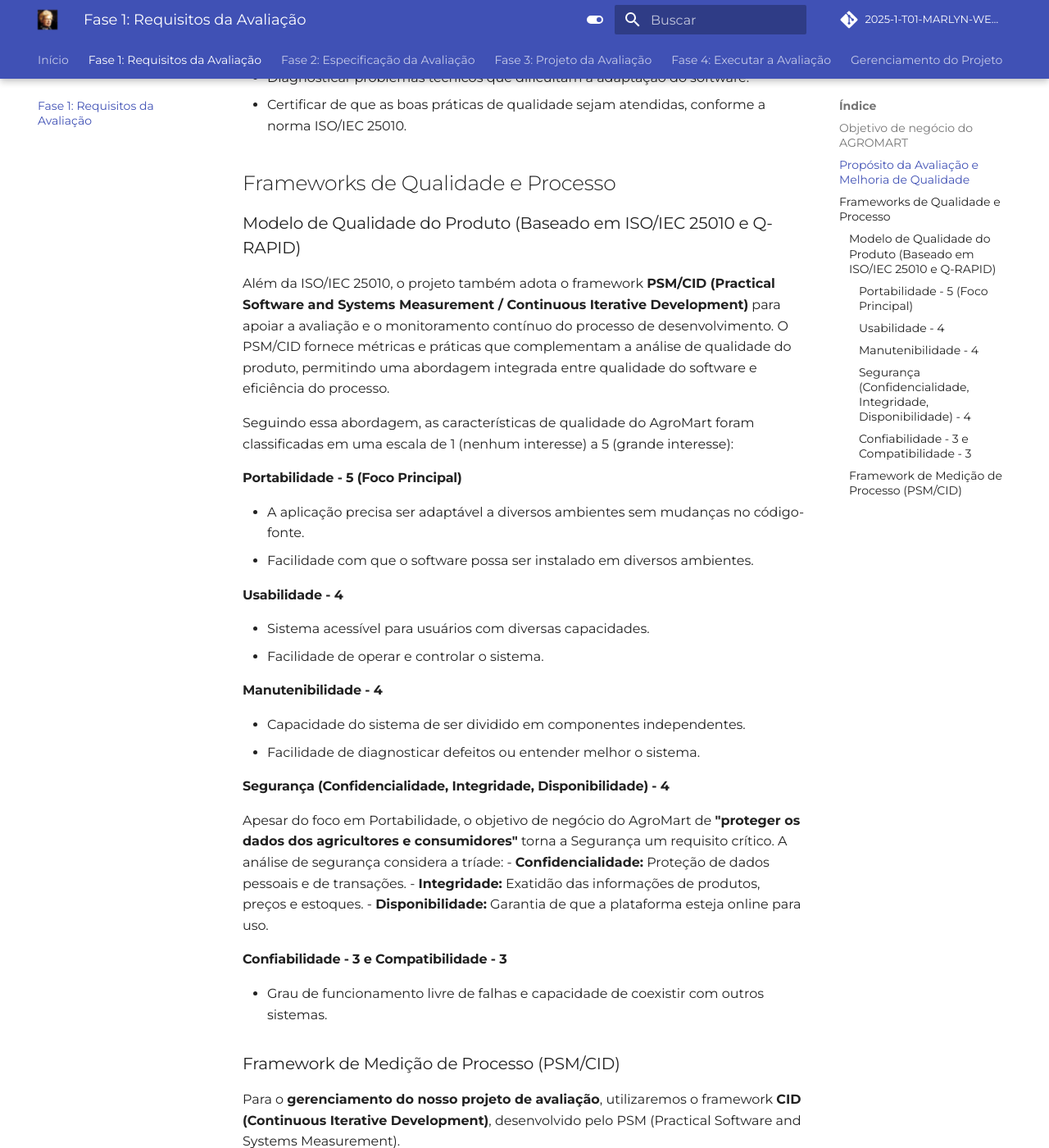
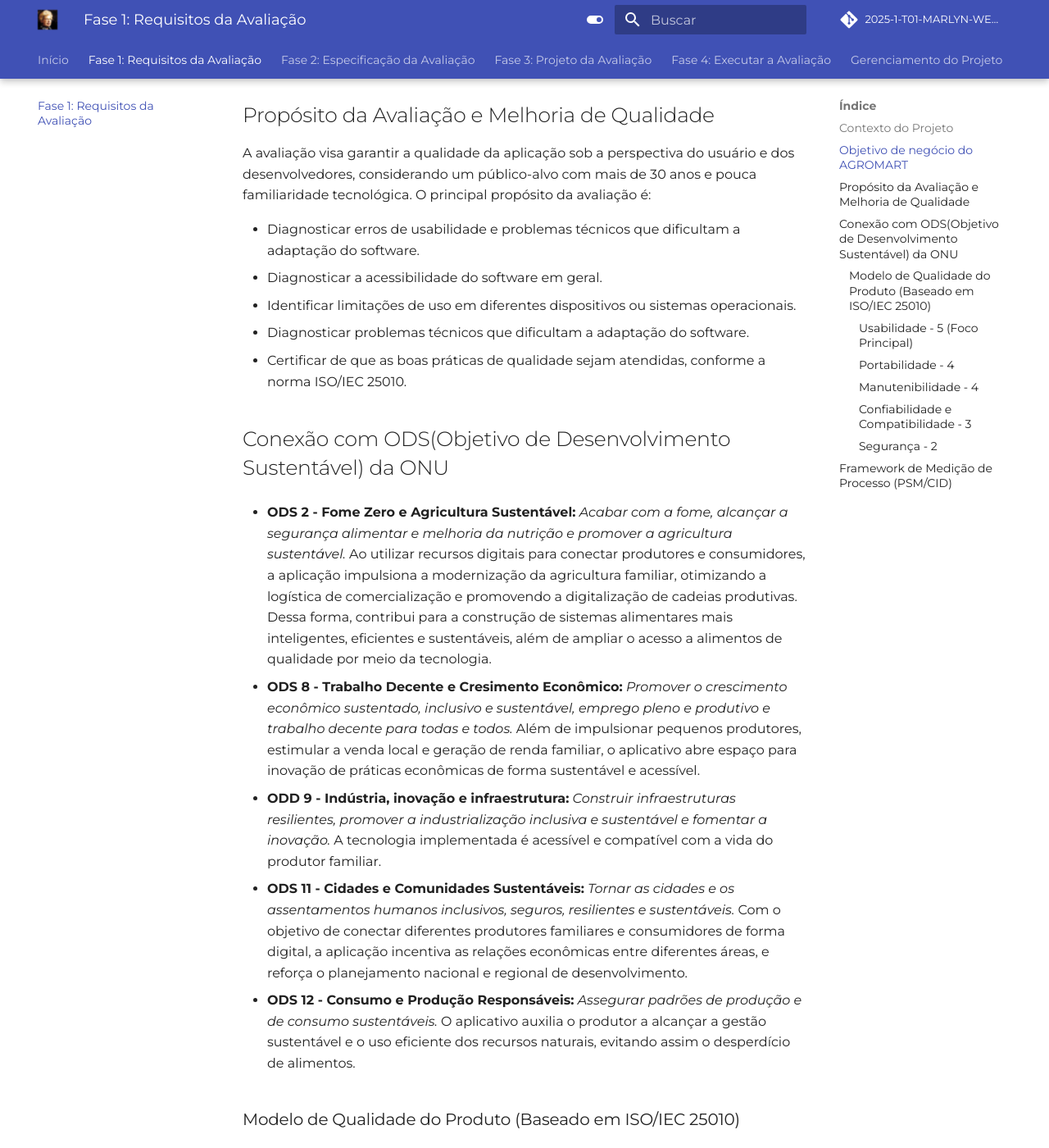
Before and after one commit to FCTE-Qualidade-de-Software-1/2025-1-T01-MARLYN-WESCOFF, an MkDocs documentation site: the page built from docs/fase1.md, in a window 1280 px wide and 1400 px high, scrolled down 819 px. Shown: the whole window at 82% size. Built offline with MkDocs 1.6.1 and Material for MkDocs 9.7.7, drawn with Linux system fonts in a browser that asks for light colours; comment, search, counter and statistics services are not loaded; some of the changed text lies outside the part shown.

Commit message:
fix: fase 1

```diff
--- a/docs/fase1.md
+++ b/docs/fase1.md
@@ -1,6 +1,12 @@
 # Fase 1: Estabelecer os Requisitos da Avaliação
 
 Nesta fase inicial, são definidos o contexto do projeto, o produto a ser avaliado, o propósito da avaliação e os requisitos de qualidade que servirão como base para as fases subsequentes.
+
+## Contexto do Projeto
+
+Este projeto visa desenvolver a análise crítica e compreensão da equipe, no contexto da disciplina de Qualidade de Software, para que assim possam-se aplicar técnicas e normas necessárias para assegurar a qualidade de produtos e processos de software
+desde o começo do seu processo de desenvolvimento. Assim, foi feita uma análise crítica, considerando vários aspectos de qualidade em uma aplicação real.
+
 
 ## Objetivo de negócio do AGROMART
 
@@ -12,40 +18,50 @@
 
 A avaliação visa garantir a qualidade da aplicação sob a perspectiva do usuário e dos desenvolvedores, considerando um público-alvo com mais de 30 anos e pouca familiaridade tecnológica. O principal propósito da avaliação é:
 
+- Diagnosticar erros de usabilidade e problemas técnicos que dificultam a adaptação do software.
+- Diagnosticar a acessibilidade do software em geral.
 - Identificar limitações de uso em diferentes dispositivos ou sistemas operacionais.
 - Diagnosticar problemas técnicos que dificultam a adaptação do software.
 - Certificar de que as boas práticas de qualidade sejam atendidas, conforme a norma ISO/IEC 25010.
 
-## Frameworks de Qualidade e Processo
+## Conexão com ODS(Objetivo de Desenvolvimento Sustentável) da ONU
 
-### Modelo de Qualidade do Produto (Baseado em ISO/IEC 25010 e Q-RAPID)
+- **ODS 2 - Fome Zero e Agricultura Sustentável:** *Acabar com a fome, alcançar a segurança alimentar e melhoria da nutrição e promover a agricultura sustentável.* Ao utilizar recursos digitais para conectar produtores e consumidores, a aplicação impulsiona a modernização da agricultura familiar, otimizando a logística de comercialização e promovendo a digitalização de cadeias produtivas. Dessa forma, contribui para a construção de sistemas alimentares mais inteligentes, eficientes e sustentáveis, além de ampliar o acesso a alimentos de qualidade por meio da tecnologia.
 
-Além da ISO/IEC 25010, o projeto também adota o framework **PSM/CID (Practical Software and Systems Measurement / Continuous Iterative Development)** para apoiar a avaliação e o monitoramento contínuo do processo de desenvolvimento. O PSM/CID fornece métricas e práticas que complementam a análise de qualidade do produto, permitindo uma abordagem integrada entre qualidade do software e eficiência do processo.
+- **ODS 8 - Trabalho Decente e Cresimento Econômico:** *Promover o crescimento econômico sustentado, inclusivo e sustentável, emprego pleno e produtivo e trabalho decente para todas e todos.* Além de impulsionar pequenos produtores, estimular a venda local e geração de renda familiar, o aplicativo abre espaço para inovação de práticas econômicas de forma sustentável e acessível.
 
-Seguindo essa abordagem, as características de qualidade do AgroMart foram classificadas em uma escala de 1 (nenhum interesse) a 5 (grande interesse):
+- **ODD 9 - Indústria, inovação e infraestrutura:** *Construir infraestruturas resilientes, promover a industrialização inclusiva e sustentável e fomentar a inovação.* A tecnologia implementada é acessível e compatível com a vida do produtor familiar.
 
-#### Portabilidade - 5 (Foco Principal)
-- A aplicação precisa ser adaptável a diversos ambientes sem mudanças no código-fonte.
-- Facilidade com que o software possa ser instalado em diversos ambientes.
+- **ODS 11 - Cidades e Comunidades Sustentáveis:** *Tornar as cidades e os assentamentos humanos inclusivos, seguros, resilientes e sustentáveis.* Com o objetivo de conectar diferentes produtores familiares e consumidores de forma digital, a aplicação incentiva as relações econômicas entre diferentes áreas, e reforça o planejamento nacional e regional de desenvolvimento.
 
-#### Usabilidade - 4
+- **ODS 12 - Consumo e Produção Responsáveis:** *Assegurar padrões de produção e de consumo sustentáveis.* O aplicativo auxilia o produtor a alcançar a gestão sustentável e o uso eficiente dos recursos naturais, evitando assim o desperdício de alimentos.
+
+### Modelo de Qualidade do Produto (Baseado em ISO/IEC 25010)
+
+Além da ISO/IEC 25010, o projeto também adota o framework **PSM/CID (Practical Software and Systems Measurement / Continuous Iterative Development)** para apoiar a avaliação e o monitoramento contínuo do processo de desenvolvimento. O PSM/CID auxilia a monitorar e avaliar continuamente como o processo de desenvolvimento atinge esses padrões.
+
+Seguindo essa a ISO, as características de qualidade do AgroMart foram classificadas em uma escala de 1 (nenhum interesse) a 5 (grande interesse):
+
+#### Usabilidade - 5 (Foco Principal)
 - Sistema acessível para usuários com diversas capacidades.
 - Facilidade de operar e controlar o sistema.
+
+#### Portabilidade - 4
+- A aplicação precisa ser adaptável a diversos ambientes sem mudanças no código-fonte.
+- Comportamento consistente em diversos ambientes.
 
 #### Manutenibilidade - 4
 - Capacidade do sistema de ser dividido em componentes independentes.
 - Facilidade de diagnosticar defeitos ou entender melhor o sistema.
 
-#### Segurança (Confidencialidade, Integridade, Disponibilidade) - 4
-Apesar do foco em Portabilidade, o objetivo de negócio do AgroMart de **"proteger os dados dos agricultores e consumidores"** torna a Segurança um requisito crítico. A análise de segurança considera a tríade:
-- **Confidencialidade:** Proteção de dados pessoais e de transações.
-- **Integridade:** Exatidão das informações de produtos, preços e estoques.
-- **Disponibilidade:** Garantia de que a plataforma esteja online para uso.
-
-#### Confiabilidade - 3 e Compatibilidade - 3
+#### Confiabilidade e Compatibilidade - 3
 - Grau de funcionamento livre de falhas e capacidade de coexistir com outros sistemas.
 
-### Framework de Medição de Processo (PSM/CID)
+#### Segurança - 2
+
+- **Integridade:** Exatidão das informações de produtos, preços e estoques.
+
+## Framework de Medição de Processo (PSM/CID)
 
 Para o **gerenciamento do nosso projeto de avaliação**, utilizaremos o framework **CID (Continuous Iterative Development)**, desenvolvido pelo PSM (Practical Software and Systems Measurement).
 
```
